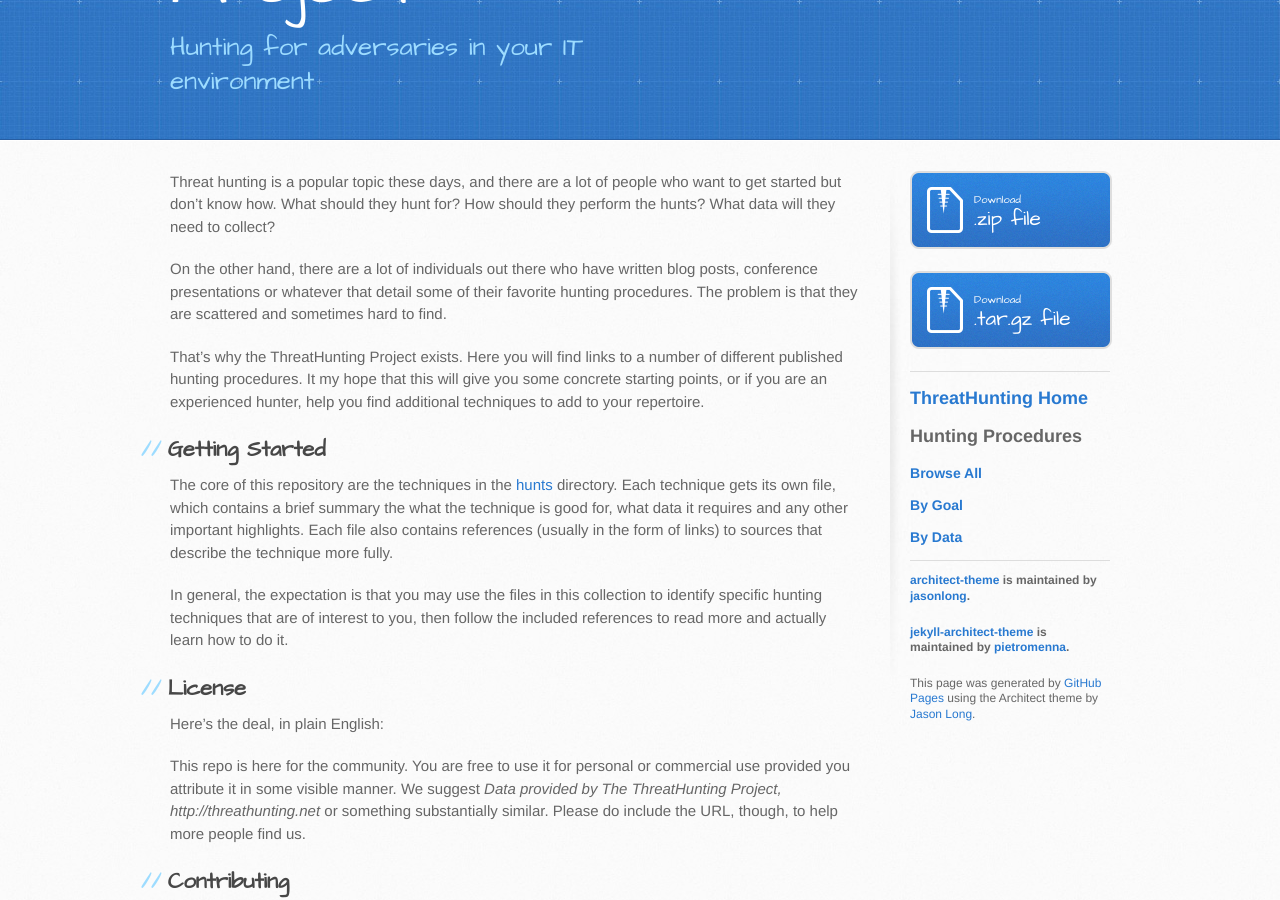
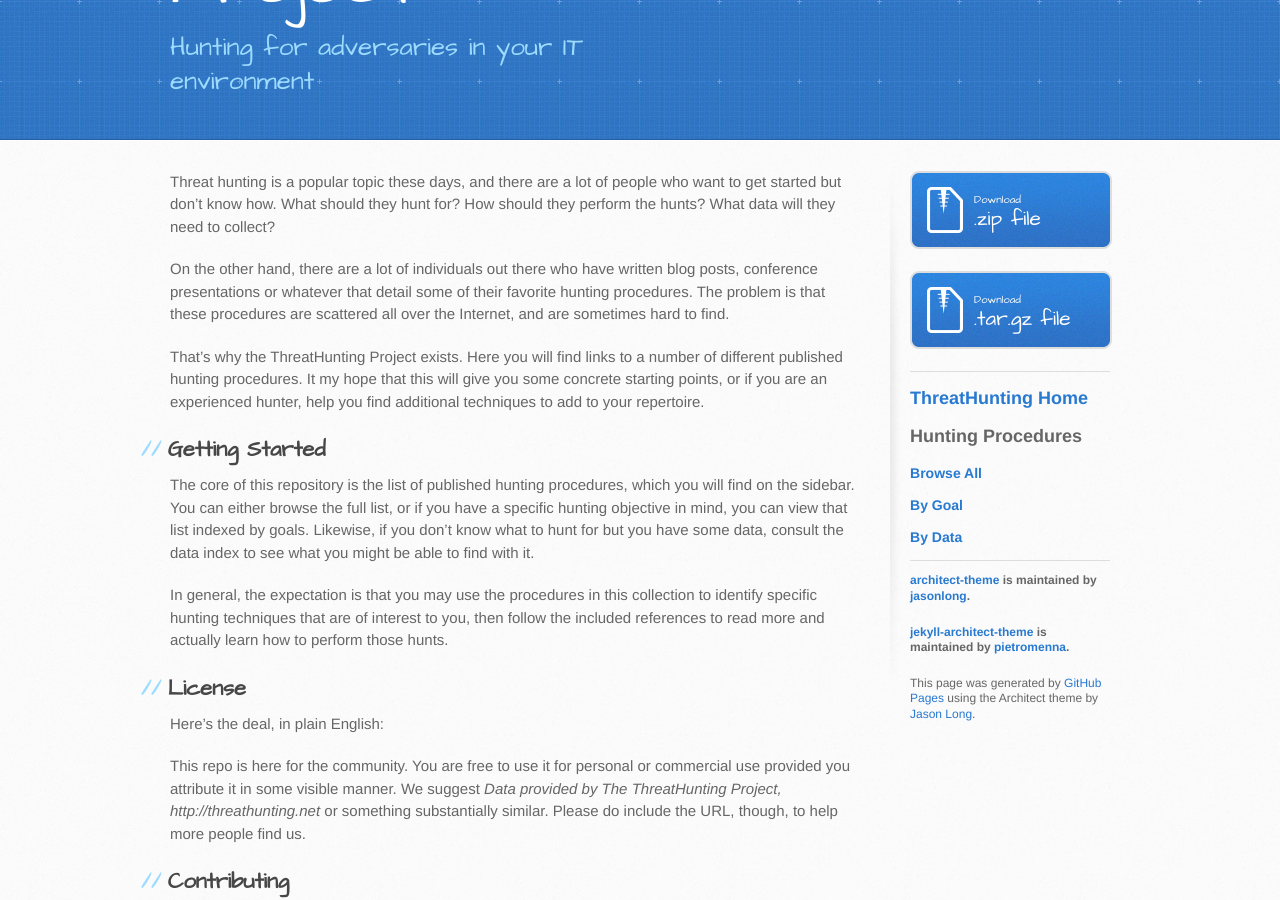
Before and after one commit to ThreatHuntingProject/ThreatHunting, a Jekyll site: the page built from index.md, in a window 1280 px wide and 900 px high, scrolled down 239 px. Built offline with Jekyll 4.4.1, drawn with Linux system fonts in a browser that asks for light colours.

Commit message:
Updated 'getting started' wording

```diff
--- a/index.md
+++ b/index.md
@@ -10,8 +10,9 @@
 
 On the other hand, there are a lot of individuals out there who have
 written blog posts, conference presentations or whatever that detail
-some of their favorite hunting procedures. The problem is that they
-are scattered and sometimes hard to find.
+some of their favorite hunting procedures. The problem is that these
+procedures are scattered all over the Internet, and are sometimes hard
+to find.
 
 That's why the ThreatHunting Project exists. Here you will find links
 to a number of different published hunting procedures. It my hope that
@@ -21,17 +22,17 @@
 
 ## Getting Started
 
-The core of this repository are the techniques in the [hunts]({{ site.github.repository_url }}/blob/master/hunts)
-directory. Each technique gets its own file, which contains a brief
-summary the what the technique is good for, what data it requires and
-any other important highlights. Each file also contains references
-(usually in the form of links) to sources that describe the technique
-more fully.
+The core of this repository is the list of published hunting
+procedures, which you will find on the sidebar.  You can either browse
+the full list, or if you have a specific hunting objective in mind,
+you can view that list indexed by goals.  Likewise, if you don't know
+what to hunt for but you have some data, consult the data index to see
+what you might be able to find with it.
 
-In general, the expectation is that you may use the files in this
+In general, the expectation is that you may use the procedures in this
 collection to identify specific hunting techniques that are of
 interest to you, then follow the included references to read more and
-actually learn how to do it.
+actually learn how to perform those hunts.
 
 ## License
 
```
